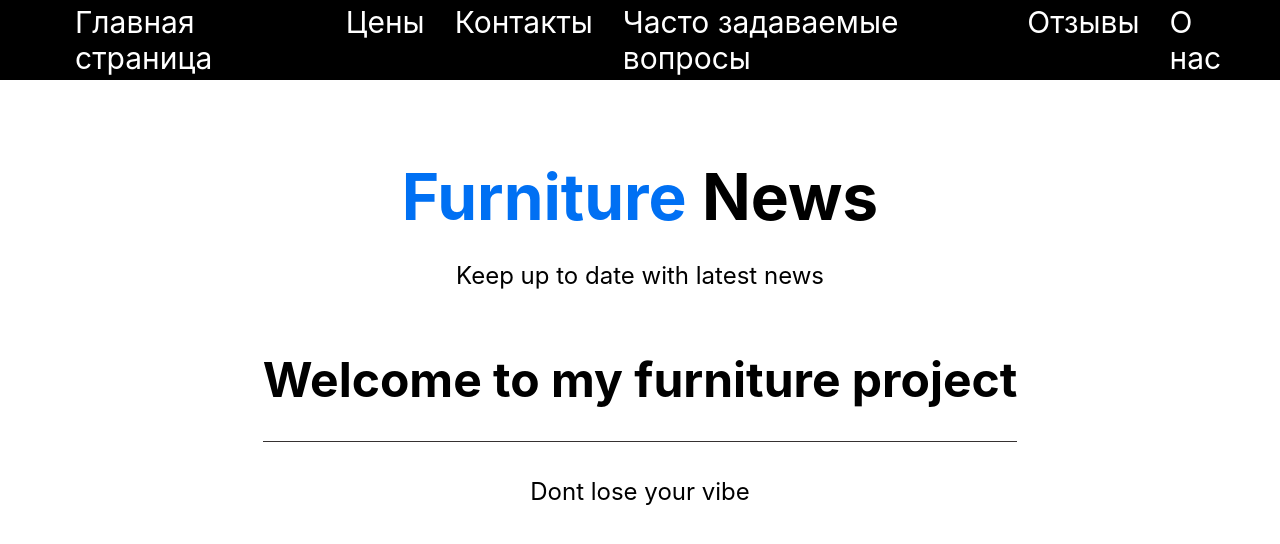
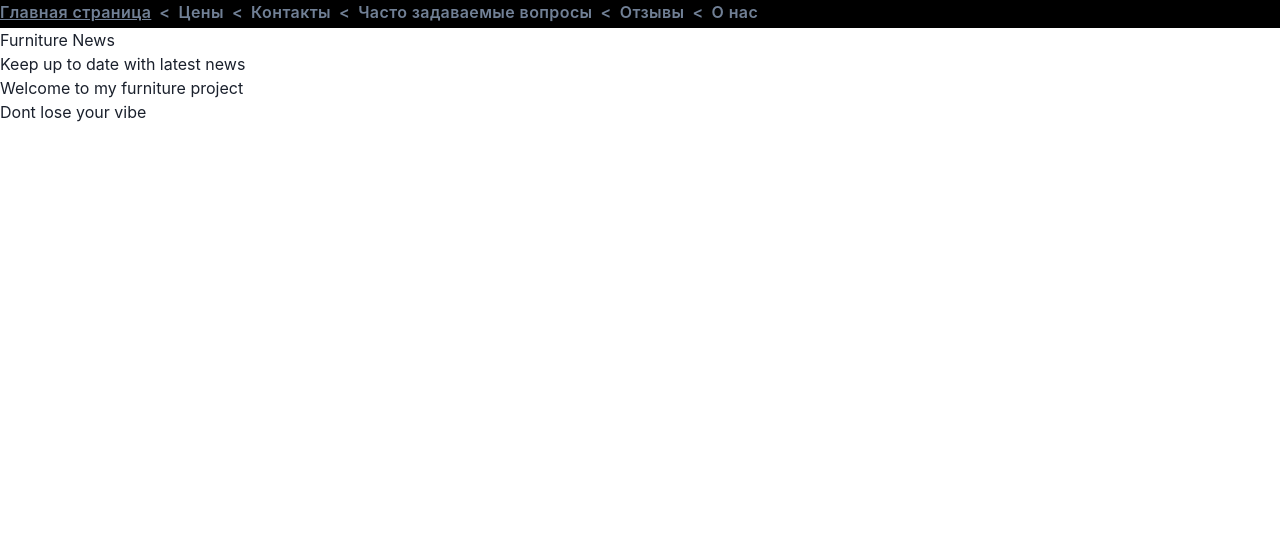
Before and after one commit to rmalolin/furniture-app, a Next.js app: page / in a window 1280 px wide. Shown: the top 544 px of the page. Built offline with nearby package versions, Linux system fonts and the light colour scheme.

Commit message:
Удалил все дефолтные стили, интегрировал чакру, офигеваю от происходящего, press F. Изменил навигацию.

```diff
--- a/components/Footer.js
+++ b/components/Footer.js
@@ -1,12 +1,7 @@
-import footerStyles from "../styles/Footer.module.css"
-
 export default function Footer() {
     return (
-
-
-        <div className={footerStyles.footer} >
+        <div>
             <p>Dont lose your vibe</p>
-
         </div>
 
     )
--- a/components/Header.js
+++ b/components/Header.js
@@ -1,13 +1,8 @@
-import headerStyles from "../styles/Header.module.css"
-import Nav from "./Nav"
-
 export default function Header() {
     return (
-
-
         <div >
-            <h1 className={headerStyles.title}><span>Furniture</span> News</h1>
-            <p className={headerStyles.description}>Keep up to date with latest news</p>
+            <h1>Furniture News</h1>
+            <p>Keep up to date with latest news</p>
         </div>
 
     )
--- a/components/Layout.js
+++ b/components/Layout.js
@@ -1,4 +1,3 @@
-import styles from "../styles/Layout.module.css"
 import Nav from "./Nav"
 import Header from "./Header"
 import Footer from "./Footer"
@@ -7,15 +6,12 @@ export default function Layout({ children }) {
     return (
         <>
             <Nav />
-            <div className={styles.container}>
-
-                <main className={styles.main}>
+            <div>
+                <main>
                     <Header />
                     {children}
-
                     <Footer />
                 </main>
-
             </div>
         </>
     )
--- a/components/Nav.js
+++ b/components/Nav.js
@@ -1,30 +1,46 @@
 import Link from "next/link"
-import navStyles from "../styles/Nav.module.css"
+import {
+    Breadcrumb,
+    BreadcrumbItem,
+    BreadcrumbLink,
+    Box
+} from "@chakra-ui/react"
 
 export default function Nav() {
     return (
-        <div className={navStyles.nav}>
-            <ul className={navStyles.ul}>
-                <li className={navStyles.li}>
-                    <Link href="/"> Главная страница </Link>
-                </li>
-                <li className={navStyles.li}>
-                    <Link href="/prices"> Цены</Link>
-                </li>
-                <li className={navStyles.li}>
-                    <Link href="/contacts"> Контакты</Link>
-                </li>
-                <li className={navStyles.li}>
-                    <Link href="/questions"> Часто задаваемые вопросы </Link>
-                </li>
-                <li className={navStyles.li}>
-                    <Link href="/feedbacks"> Отзывы </Link>
-                </li>
-                <li className={navStyles.li}>
-                    <Link href="/about"> О нас </Link>
-                </li>
-            </ul>
+        <div >
+            <Box color="gray.500"
+                bg="black"
+                fontWeight="semibold"
+                letterSpacing="wide"
+                height="28px"
+            >
+                <Breadcrumb spacing="8px" separator="<">
+                    <BreadcrumbItem>
+                        <BreadcrumbLink href="/">Главная страница</BreadcrumbLink>
+                    </BreadcrumbItem>
 
+                    <BreadcrumbItem>
+                        <BreadcrumbLink href="/prices">Цены</BreadcrumbLink>
+                    </BreadcrumbItem>
+
+                    <BreadcrumbItem>
+                        <BreadcrumbLink href="/contacts">Контакты</BreadcrumbLink>
+                    </BreadcrumbItem>
+
+                    <BreadcrumbItem>
+                        <BreadcrumbLink href="/questions">Часто задаваемые вопросы</BreadcrumbLink>
+                    </BreadcrumbItem>
+
+                    <BreadcrumbItem>
+                        <BreadcrumbLink href="/feedbacks">Отзывы</BreadcrumbLink>
+                    </BreadcrumbItem>
+
+                    <BreadcrumbItem>
+                        <BreadcrumbLink href="/about">О нас</BreadcrumbLink>
+                    </BreadcrumbItem>
+                </Breadcrumb>
+            </Box>
         </div >
     )
 }
--- a/package.json
+++ b/package.json
@@ -9,6 +9,10 @@
     "export": "next build && next export"
   },
   "dependencies": {
+    "@chakra-ui/react": "^1.3.2",
+    "@emotion/react": "^11.1.5",
+    "@emotion/styled": "^11.1.5",
+    "framer-motion": "^3.3.0",
     "next": "10.0.6",
     "react": "17.0.1",
     "react-dom": "17.0.1"
--- a/pages/_app.js
+++ b/pages/_app.js
@@ -1,11 +1,16 @@
 import Layout from "../components/Layout"
-import '../styles/globals.css'
+import { ChakraProvider, extendTheme } from "@chakra-ui/react"
+
+const theme = extendTheme({
+})
 
 function MyApp({ Component, pageProps }) {
   return (
-    <Layout>
-      <Component {...pageProps} />
-    </Layout>
+    <ChakraProvider theme={theme}>
+      <Layout>
+        <Component {...pageProps} />
+      </Layout>
+    </ChakraProvider>
   )
 }
 
--- a/styles/Footer.module.css
+++ /dev/null
@@ -1,18 +0,0 @@
-.footer {
-  width: 100%;
-  height: 100px;
-  border-top: 1px solid #363131;
-  display: flex;
-  justify-content: center;
-  align-items: center;
-}
-
-.footer img {
-  margin-left: 0.5rem;
-}
-
-.footer a {
-  display: flex;
-  justify-content: center;
-  align-items: center;
-}
--- a/styles/Header.module.css
+++ /dev/null
@@ -1,27 +0,0 @@
-.title a,
-.title span  {
-  color: #0070f3;
-  text-decoration: none;
-}
-
-.title a:hover,
-.title a:focus,
-.title a:active {
-  text-decoration: underline;
-}
-
-.title {
-  margin: 0;
-  line-height: 1.15;
-  font-size: 4rem;
-}
-
-.title,
-.description {
-  text-align: center;
-}
-
-.description {
-  line-height: 1.5;
-  font-size: 1.5rem;
-}
--- a/styles/Layout.module.css
+++ /dev/null
@@ -1,81 +0,0 @@
-.container {
-padding: 0 0.5rem;
-  display: flex;
-  flex-direction: column;
-  justify-content: flex-start;
-  align-items: center;
-  flex: 1;
-}
-
-.main {
-  padding: 5rem 0;
-  flex: 1;
-  display: flex;
-  flex-direction: column;
-  justify-content: flex-start;
-  align-items: center;
-  font-size: 1.5rem;
-}
-
-
-
-
-
-.code {
-  background: #fafafa;
-  border-radius: 5px;
-  padding: 0.75rem;
-  font-size: 1.1rem;
-  font-family: Menlo, Monaco, Lucida Console, Liberation Mono, DejaVu Sans Mono,
-    Bitstream Vera Sans Mono, Courier New, monospace;
-}
-
-.grid {
-  display: flex;
-  align-items: center;
-  justify-content: center;
-  flex-wrap: wrap;
-  max-width: 800px;
-  margin-top: 3rem;
-}
-
-.card {
-  margin: 1rem;
-  flex-basis: 45%;
-  padding: 1.5rem;
-  text-align: left;
-  color: inherit;
-  text-decoration: none;
-  border: 1px solid #eaeaea;
-  border-radius: 10px;
-  transition: color 0.15s ease, border-color 0.15s ease;
-}
-
-.card:hover,
-.card:focus,
-.card:active {
-  color: #0070f3;
-  border-color: #0070f3;
-}
-
-.card h3 {
-  margin: 0 0 1rem 0;
-  font-size: 1.5rem;
-}
-
-.card p {
-  margin: 0;
-  font-size: 1.25rem;
-  line-height: 1.5;
-}
-
-.logo {
-  height: 1em;
-}
-
-@media (max-width: 600px) {
-  .grid {
-    width: 100%;
-    flex-direction: column;
-  }
-}
--- a/styles/Nav.module.css
+++ /dev/null
@@ -1,22 +0,0 @@
-.nav {
-  height: 80px;
-  padding: 20px;
-  background:black;
-  color: white;
-  display: flex;
-  align-items: center;
-  justify-content: space-evenly;
-  font-size: 30px;
-}
-
-.ul {
-  display: flex;
-  justify-content: space-between;
-  align-items: flex-start;
-  list-style: none;
-}
-
-.li {
-  margin: 5px 15px;
-
-}
--- a/styles/globals.css
+++ /dev/null
@@ -1,16 +0,0 @@
-html,
-body {
-  padding: 0;
-  margin: 0;
-  font-family: -apple-system, BlinkMacSystemFont, Segoe UI, Roboto, Oxygen,
-    Ubuntu, Cantarell, Fira Sans, Droid Sans, Helvetica Neue, sans-serif;
-}
-
-a {
-  color: inherit;
-  text-decoration: none;
-}
-
-* {
-  box-sizing: border-box;
-}
```
Also changed, not shown: 1 other file (tests, documents, lock files or other folders).
